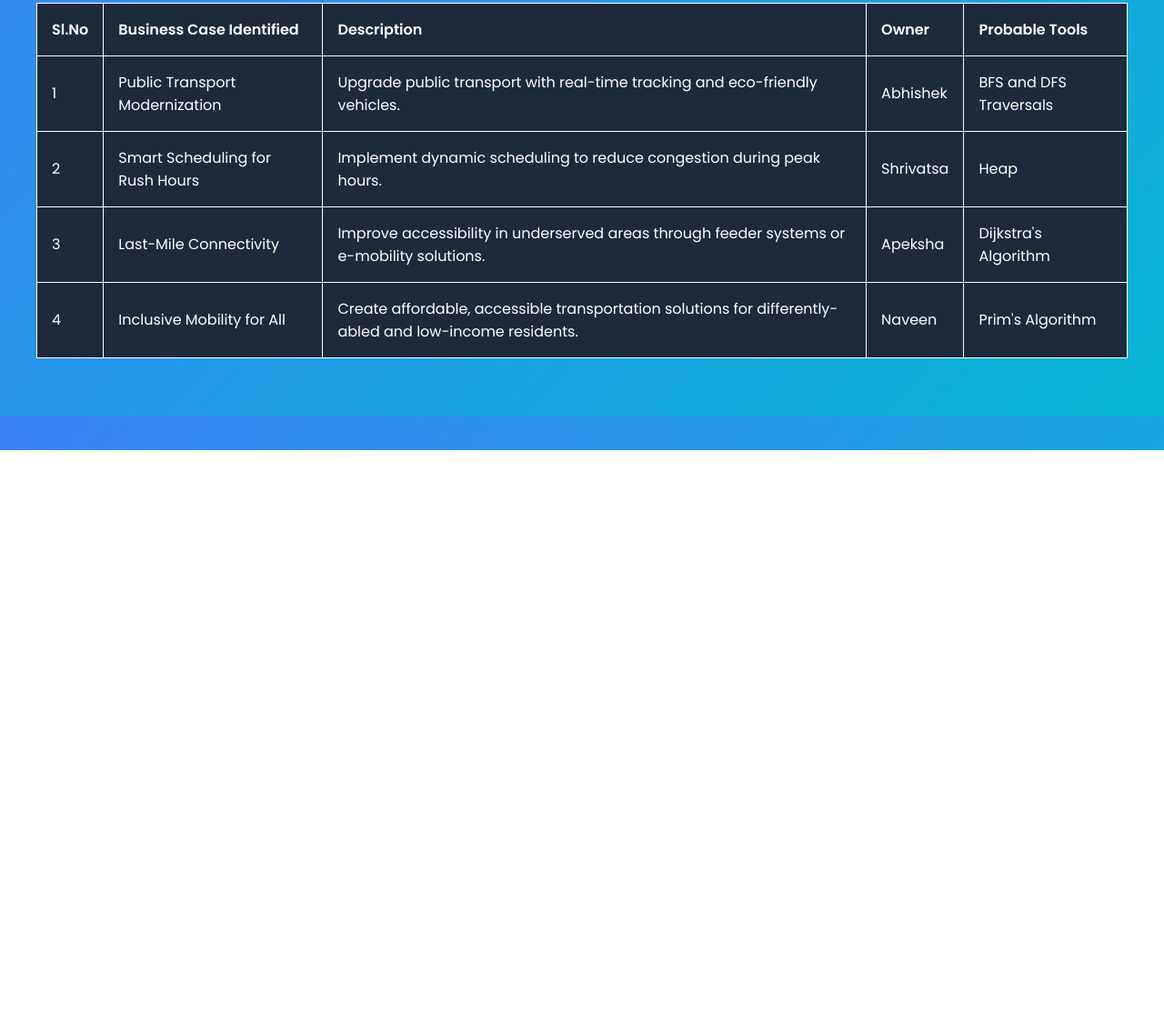
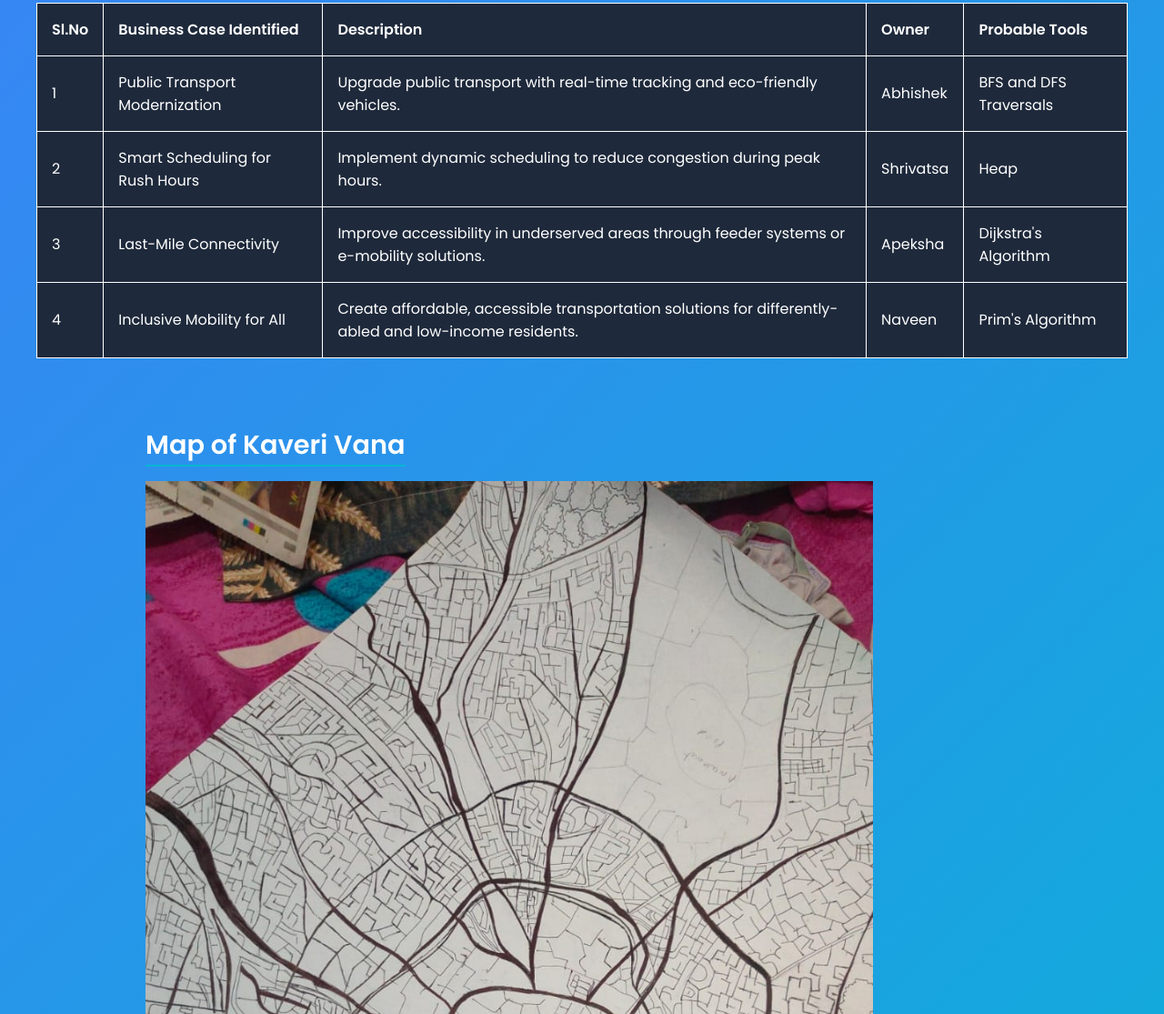
Before and after one commit to abhis-dot/AbhishekN.github.io, a plain HTML site: page Project distribution.html in a window 1280 px wide. Shown: the part 305-1420 px from the top of the page at 91% size. Before the commit the page ends 800 px from the top, so only its background shows below. Drawn offline with nearby package versions, Linux system fonts and the light colour scheme.

Commit message:
Update Project distribution.html

```diff
--- a/Project distribution.html
+++ b/Project distribution.html
@@ -119,6 +119,13 @@
                 <td>Prim's Algorithm</td>
             </tr>
         </table>
+
+        <!-- Map Image -->
+        <div class="container">
+            <h2 style="text-align: center;">Map of Kaveri Vana</h2>
+            <img src="CITY PLAN.jpg" alt="Map of Kaveri Vana" style="width: 100%; max-width: 800px;">
+        </div>
+
     </section>
 </body>
 </html>
```
